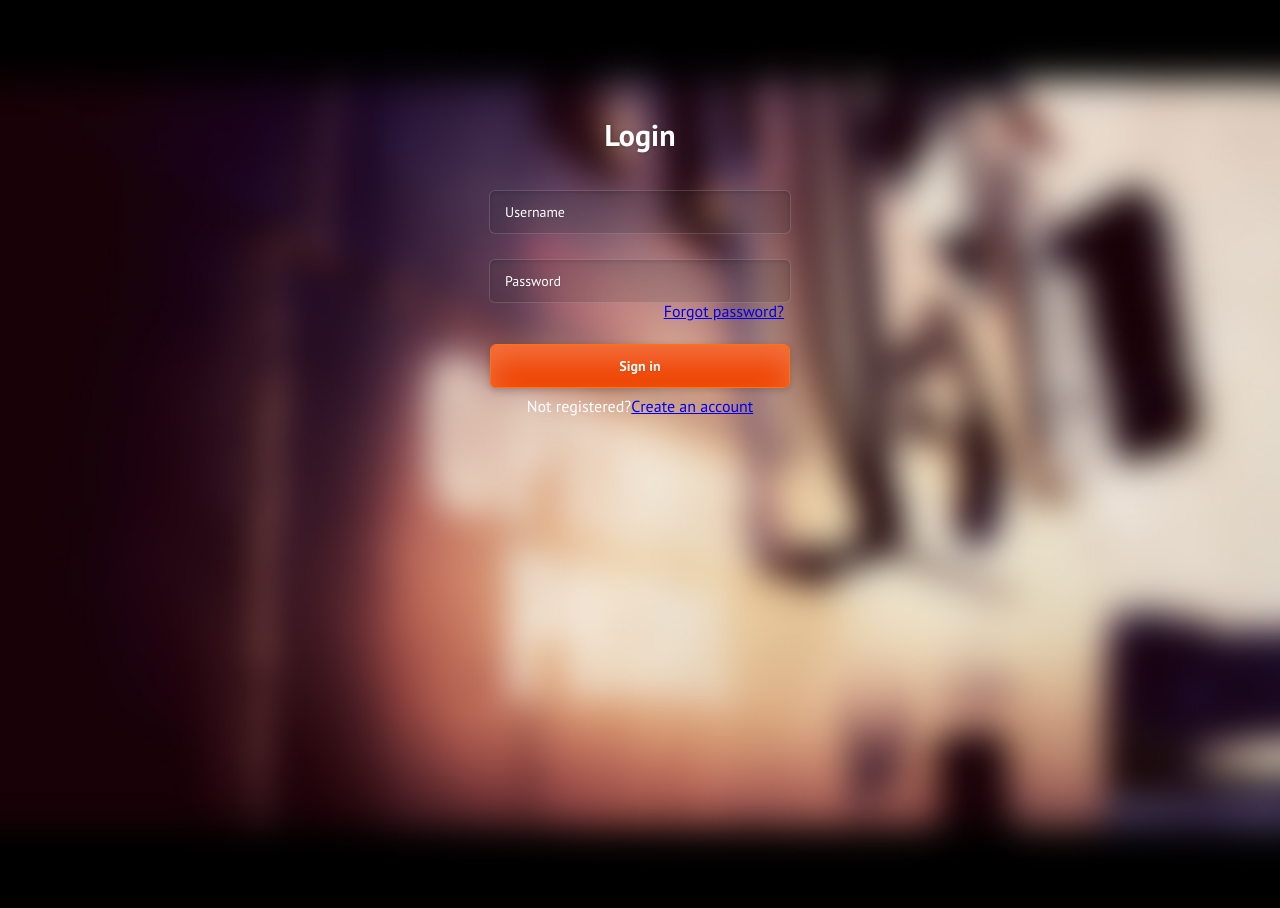
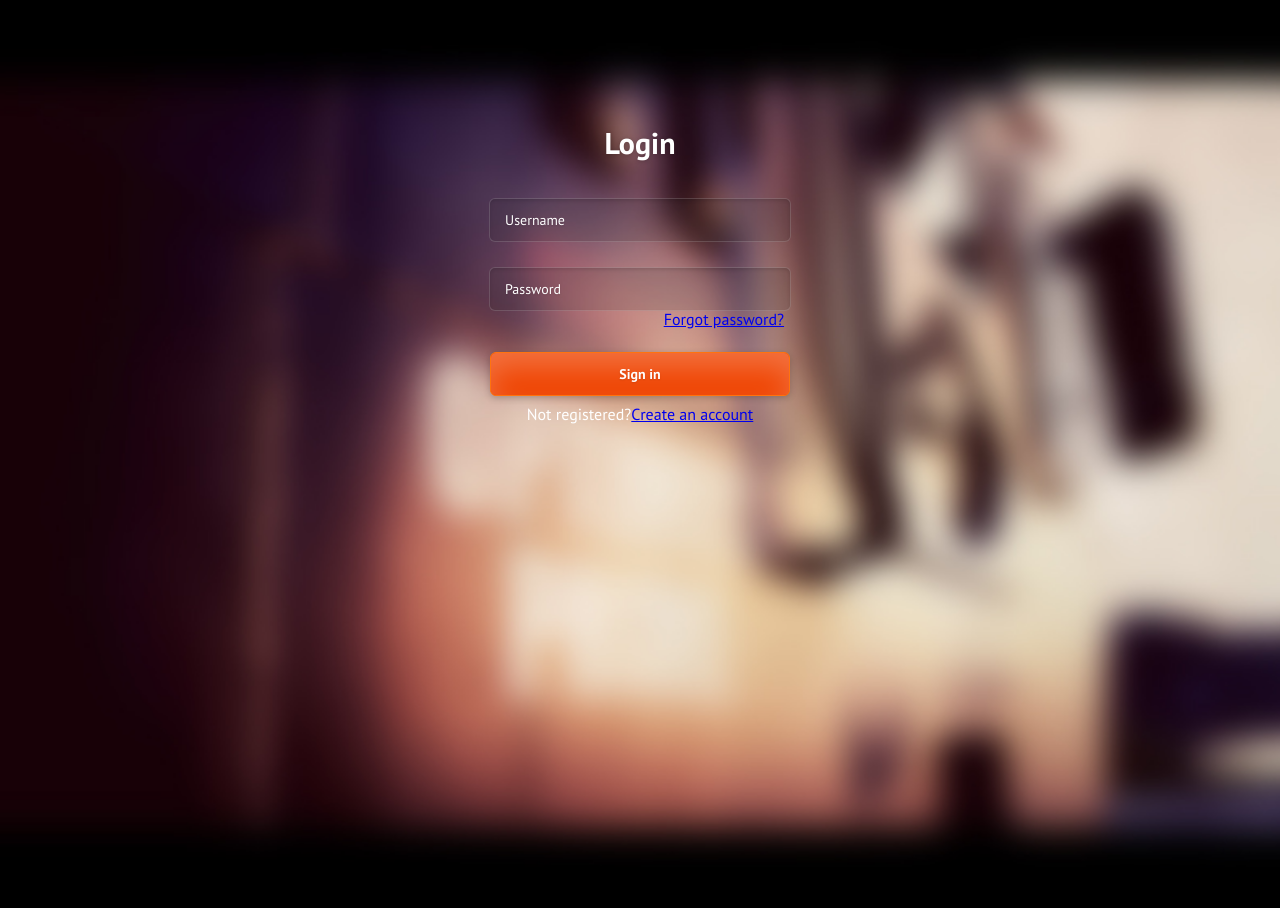
Before and after one commit to poochai1111/Python_MyBlog, a Django app: page / in a window 1280 px wide. Run offline with Django 3.2, Linux system fonts and the light colour scheme.

Commit message:
modify login page

```diff
--- a/static/css/login/style.css
+++ b/static/css/login/style.css
@@ -6,7 +6,8 @@ body {
 }
 
 .page-container {
-    margin: 120px auto 0 auto;
+    margin: 10% auto 0 auto;
+    width: 360px;
 }
 
 h1 {
```
